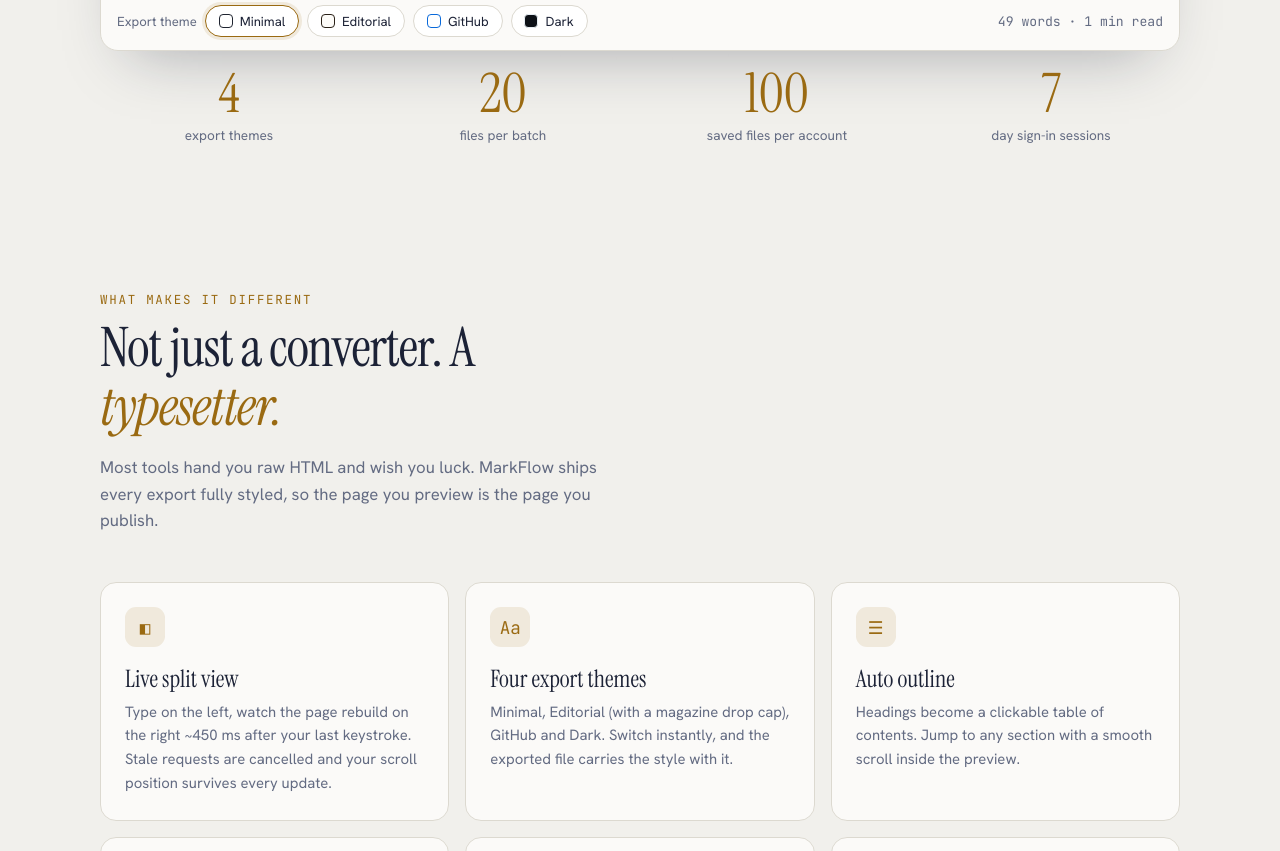
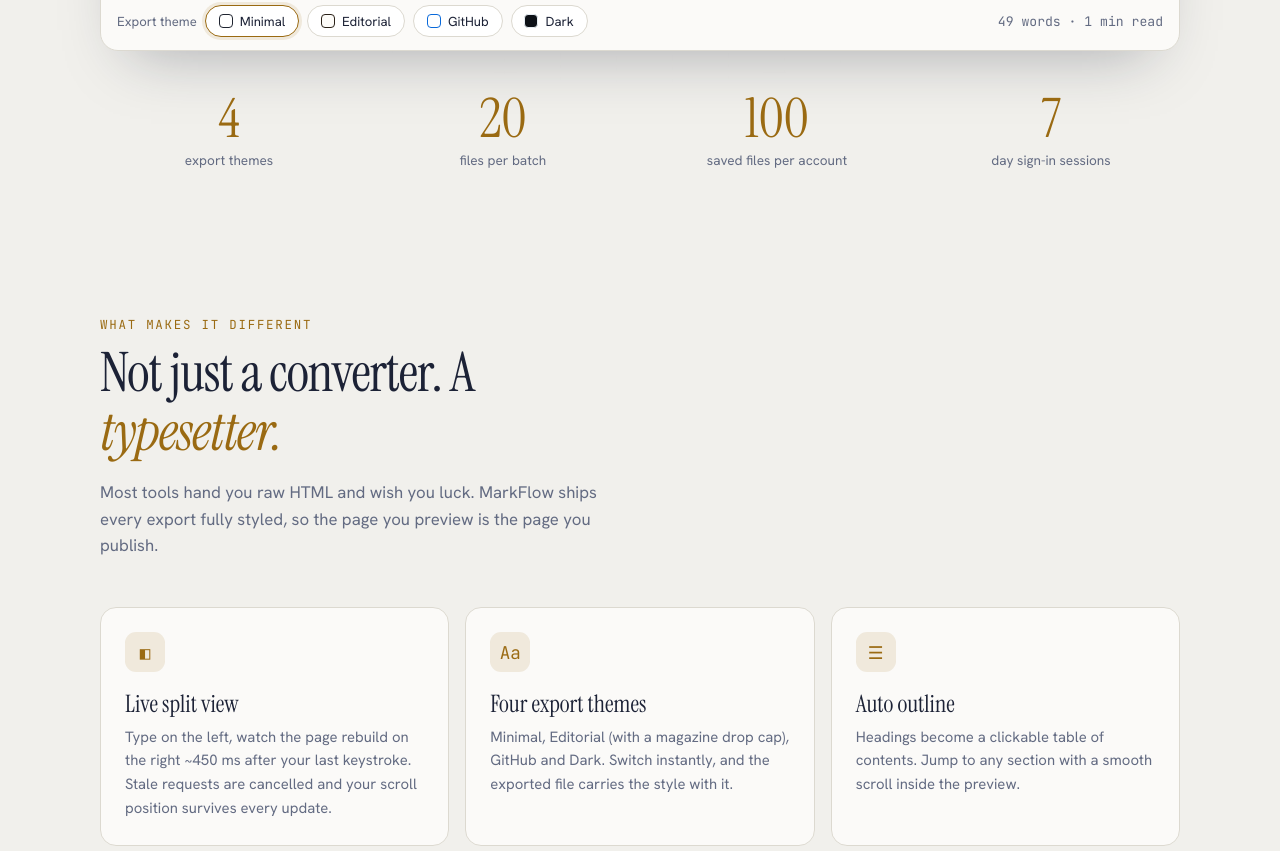
Before and after one commit to shukdevtroy/MarkFlow-Official, a plain HTML site: page index.html in a window 1280 px wide. Shown: the part 1111-1962 px from the top of the page. Drawn offline with Linux system fonts and the light colour scheme.

Commit message:
Fix CSS syntax error in .nums class

```diff
--- a/index.html
+++ b/index.html
@@ -90,7 +90,7 @@
 .chip[aria-checked=true]{border-color:var(--gold);box-shadow:0 0 0 3px var(--glow)}
 .sw{width:14px;height:14px;border-radius:4px;border:1.5px solid}
 .chips .stats{margin-left:auto;font-family:var(--mono)}
-.nums{display:grid;grid-template-columns:repeat(4,1fr);gap:1rem;padding:1rem 0 0;text-align:center, margin-top: 25px}
+.nums{display:grid;grid-template-columns:repeat(4,1fr);gap:1rem;padding:1rem 0 0;text-align:center;margin-top: 25px}
 .nums b{display:block;font:400 clamp(2.2rem,5vw,3.4rem)/1 var(--serif);color:var(--gold)}.nums span{color:var(--muted);font-size:.85rem}
 @media(max-width:600px){.nums{grid-template-columns:1fr 1fr;gap:1.5rem}}
 section{padding:6rem 0}
```
